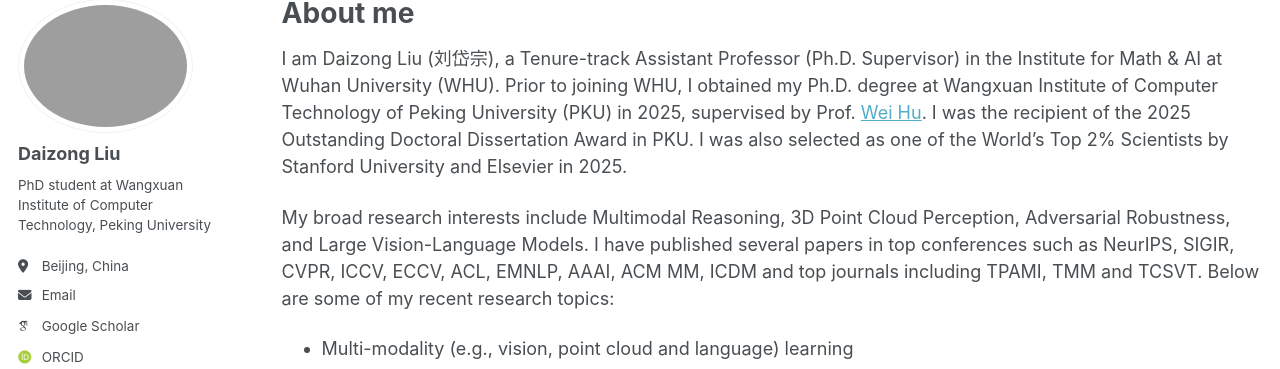
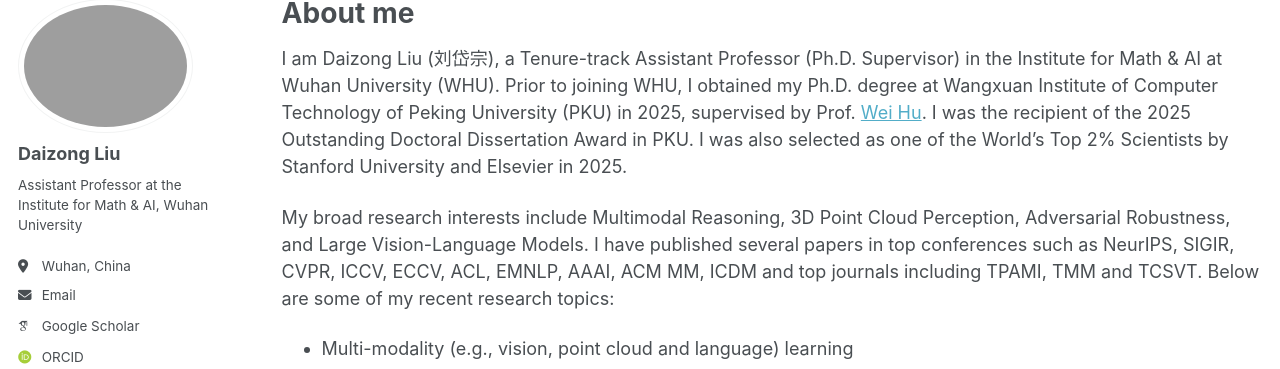
Before and after one commit to liudaizong/liudaizong.github.io, a Jekyll site: the page built from _pages/about.md, in a window 1280 px wide. Shown: the part 100-469 px from the top of the page. Built offline with Jekyll 4.4.1, drawn with Linux system fonts in a browser that asks for light colours; some web fonts are replaced.

Commit message:
Update _config.yml

```diff
--- a/_config.yml
+++ b/_config.yml
@@ -82,8 +82,8 @@ analytics:
 author:
   name             : "Daizong Liu"
   avatar           : "DaizongLiu.jpeg"
-  bio              : "PhD student at Wangxuan Institute of Computer Technology, Peking University"
-  location         : "Beijing, China"
+  bio              : "Assistant Professor at the Institute for Math & AI, Wuhan University"
+  location         : "Wuhan, China"
   employer         :
   pubmed           : # "https://www.ncbi.nlm.nih.gov/pubmed/?term=john+snow"
   googlescholar    : "https://scholar.google.com/citations?user=lUw7tVIAAAAJ&hl=en#"
```
